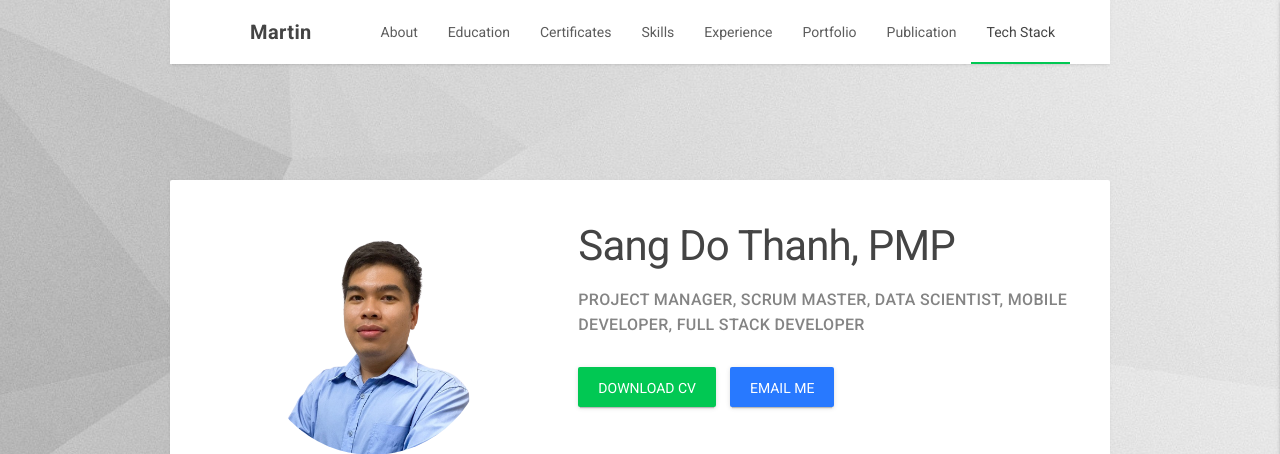
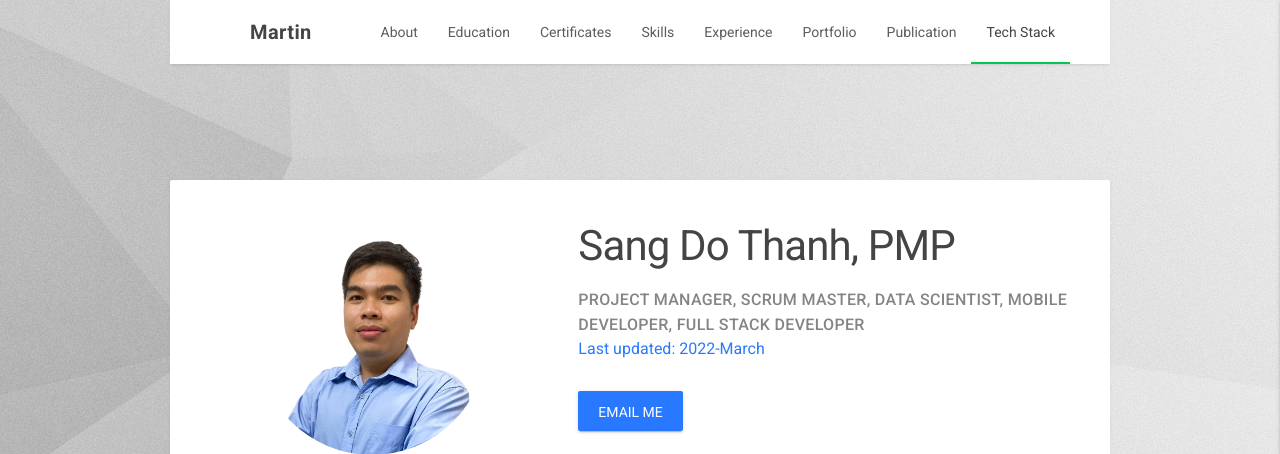
Before and after one commit to martinsangdo/martinsangdo.github.io, a plain HTML site: page index.html in a window 1280 px wide. Shown: the top 454 px of the page. Drawn offline with Linux system fonts and the light colour scheme.

Commit message:
- remove CV link

```diff
--- a/index.html
+++ b/index.html
@@ -161,8 +161,9 @@
 												<div class="info-wrap">
 													<h1>Sang Do Thanh, PMP</h1>
 													<h5 class="mt-20 font-grey">Project manager, Scrum master, Data scientist, Mobile developer, Full stack developer</h5>
+													<div class="font-blue">Last updated: 2022-March</div>
 													<div class="mt-30">
-														 <a id="download_cv" class="mdl-button mdl-js-button mdl-button--raised mdl-js-ripple-effect bg-green font-white mr-10" href="./files/DoThanhSang_Resume_2022_SD.pdf" data-upgraded=",MaterialButton,MaterialRipple">download cv<span class="mdl-button__ripple-container"><span class="mdl-ripple"></span></span></a>
+<!--														 <a id="download_cv" class="mdl-button mdl-js-button mdl-button&#45;&#45;raised mdl-js-ripple-effect bg-green font-white mr-10" href="./files/DoThanhSang_Resume_2022_SD.pdf" data-upgraded=",MaterialButton,MaterialRipple">download cv<span class="mdl-button__ripple-container"><span class="mdl-ripple"></span></span></a>-->
 														<a class="mdl-button mdl-js-button mdl-button--raised mdl-js-ripple-effect bg-blue font-white" href="mailto:martin.sangdo@gmail.com">email me<span class="mdl-button__ripple-container"><span class="mdl-ripple"></span></span></a>
 													</div>
 												</div>
```
